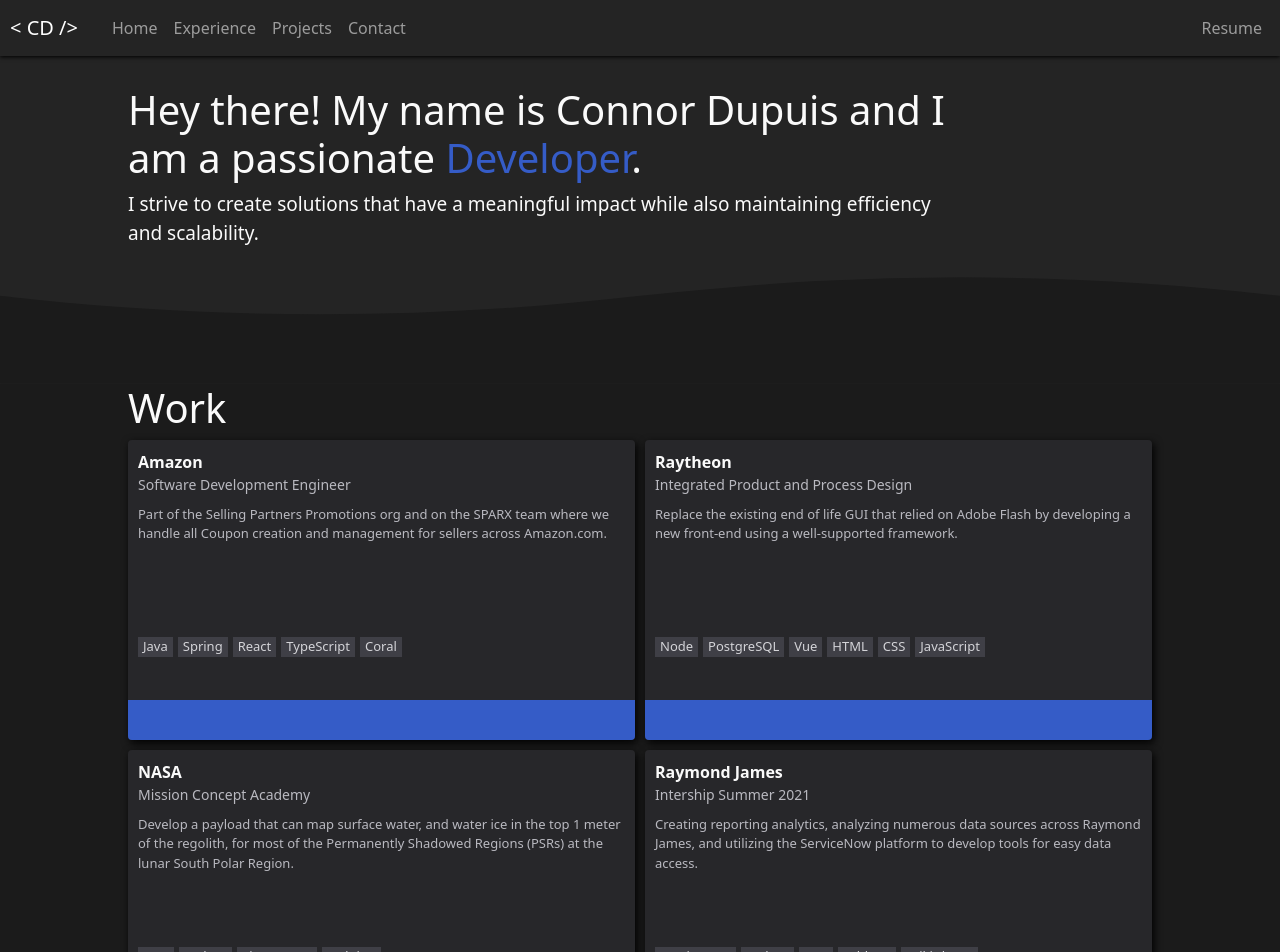
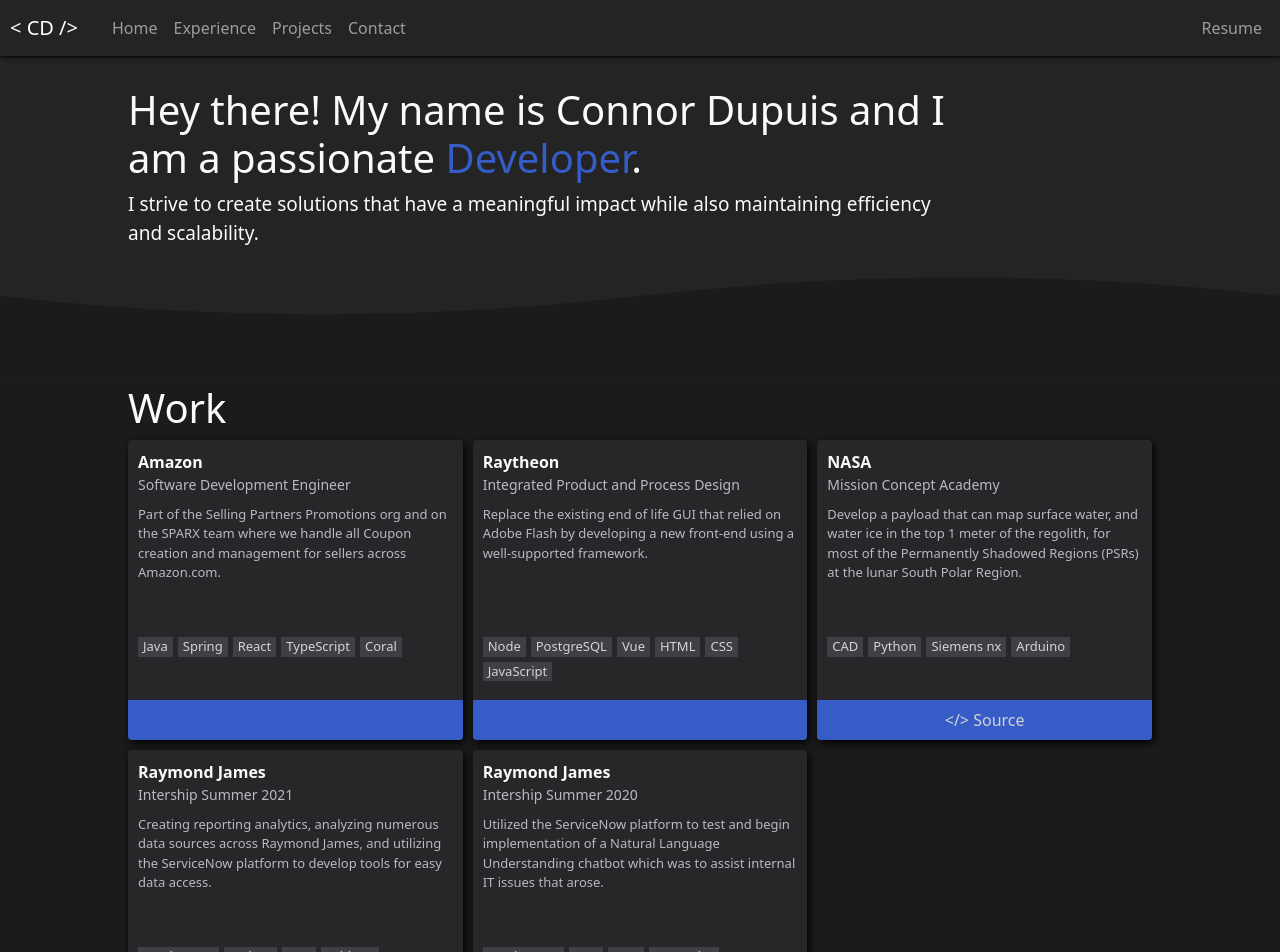
Before and after one commit to WittySkates/connordupuis, a React (Create React App) app: page / in a window 1280 px wide. Shown: the top 952 px of the page. Built offline with nearby package versions, Linux system fonts and the light colour scheme.

Commit message:
Changed to auto-fit

```diff
--- a/src/App.scss
+++ b/src/App.scss
@@ -77,14 +77,17 @@
 
 .experienceGrid{
   display: grid;
-  grid-template-columns: repeat(4, 1fr);
   gap: 10px;
-  @media only screen and (max-width: 1480px) {
-    grid-template-columns: repeat(2, 1fr);
-  }
-  @media only screen and (max-width: 740px) {
-    grid-template-columns: repeat(1, 1fr);
-  }
+
+  grid-template-columns: repeat(auto-fit, minmax(300px, 1fr));
+
+  // grid-template-columns: repeat(4, 1fr);
+  // @media only screen and (max-width: 1480px) {
+  //   grid-template-columns: repeat(2, 1fr);
+  // }
+  // @media only screen and (max-width: 740px) {
+  //   grid-template-columns: repeat(1, 1fr);
+  // }
 }
 
 .projectGrid{
```
